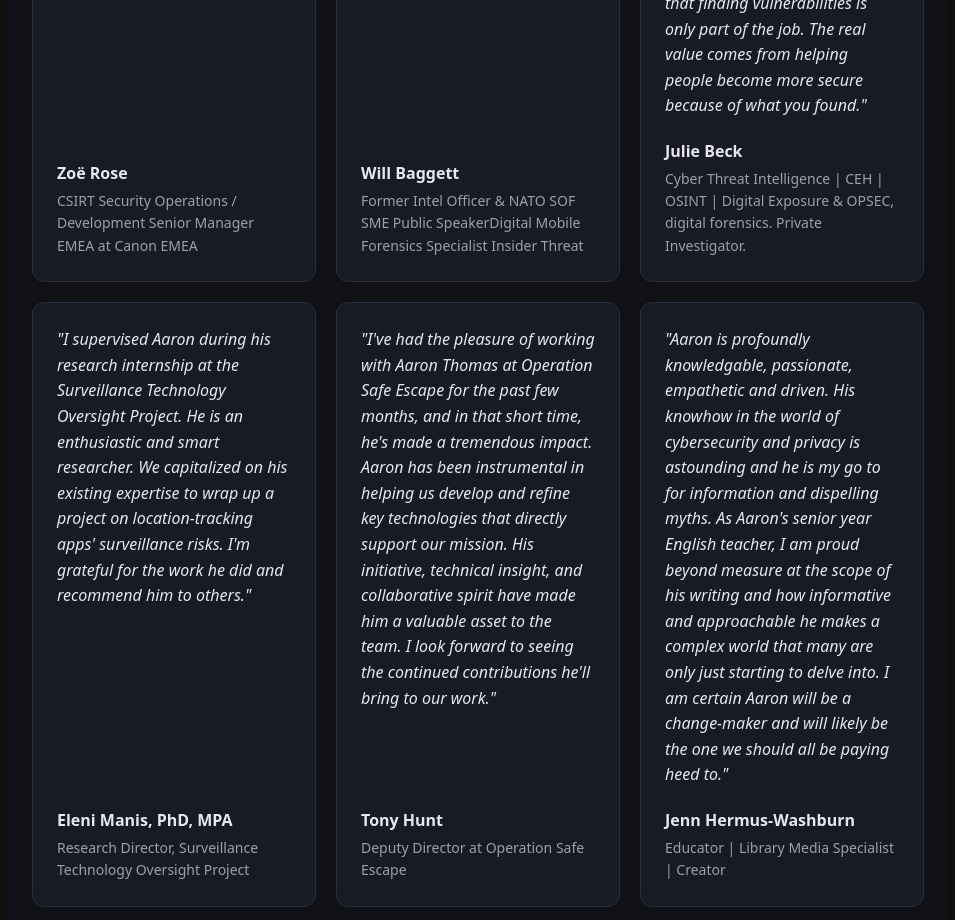
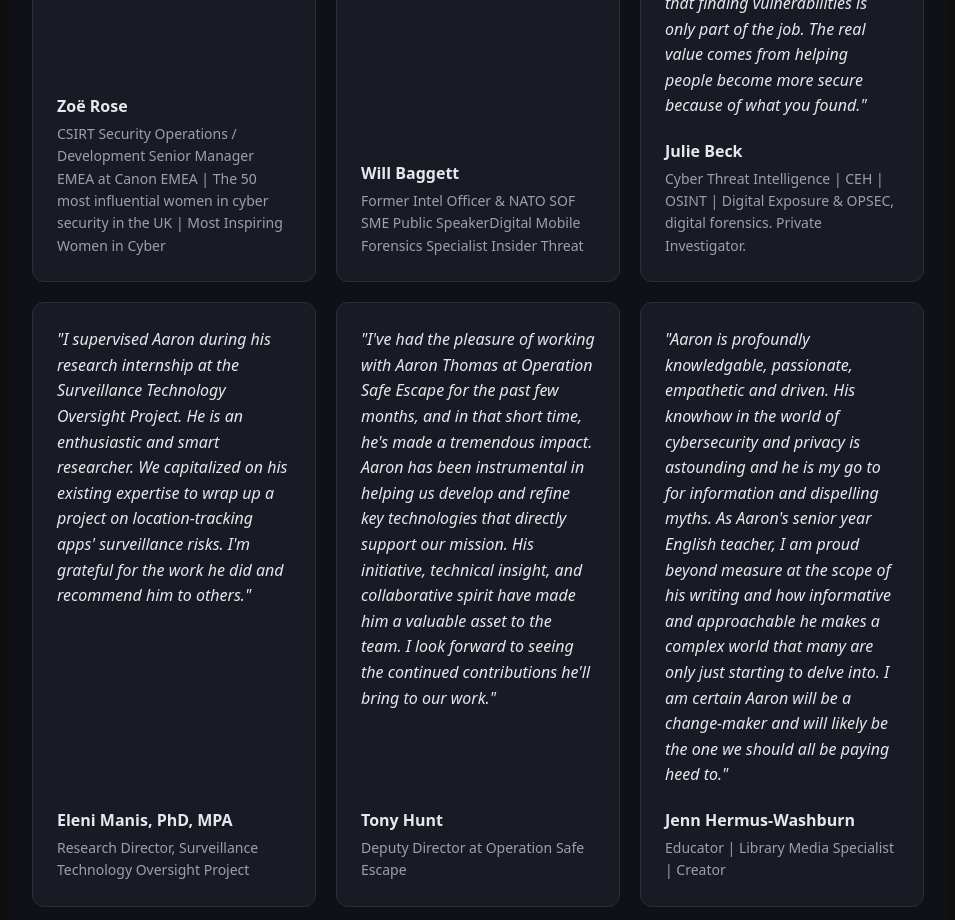
Before and after one commit to S-cpu3/Aarons-Website, a plain HTML site: page index.html in a window 1280 px wide. Shown: the part 10180-11100 px from the top of the page, without its empty margins (162-1117 px from the left). Drawn offline with nearby package versions, Linux system fonts and the light colour scheme.

Commit message:
Enhance role description for Zoë Rose
Updated the role description for Zoë Rose to include additional accolades.

```diff
--- a/index.html
+++ b/index.html
@@ -1331,7 +1331,7 @@
 
 While finding vulnerabilities is never ideal, Aaron has a talent for presenting security issues in a way that is clear, actionable, and easy to prioritise. His pragmatic approach to risk assessment and communication makes him a highly valuable security professional and trusted advisor."</p>
         <p class="rec-author">Zoë Rose</p>
-        <p class="rec-role">CSIRT Security Operations / Development Senior Manager EMEA at Canon EMEA </p>
+        <p class="rec-role">CSIRT Security Operations / Development Senior Manager EMEA at Canon EMEA | The 50 most influential women in cyber security in the UK | Most Inspiring Women in Cyber</p>
       </article>
 
       <article class="rec-card">
```
